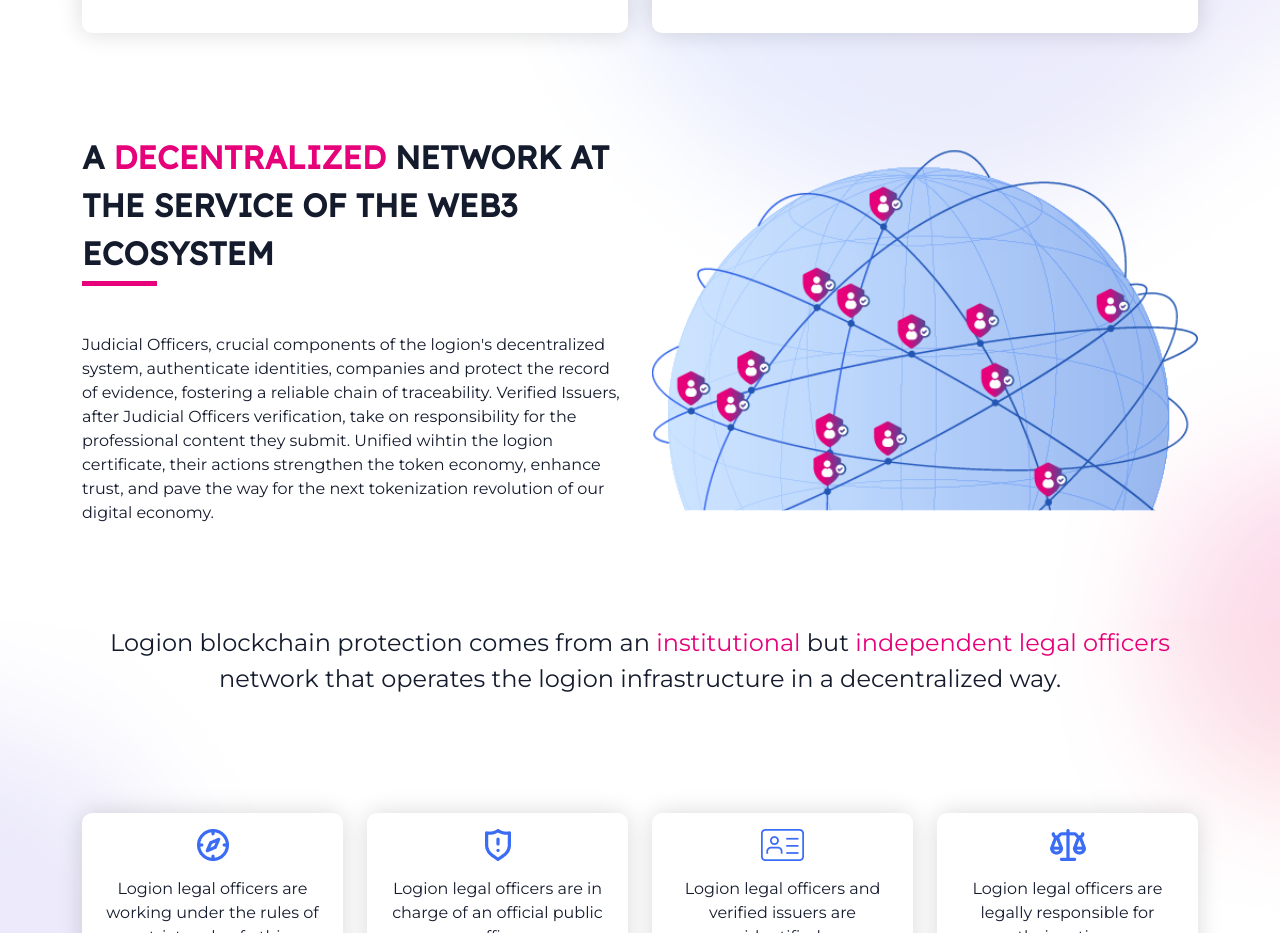
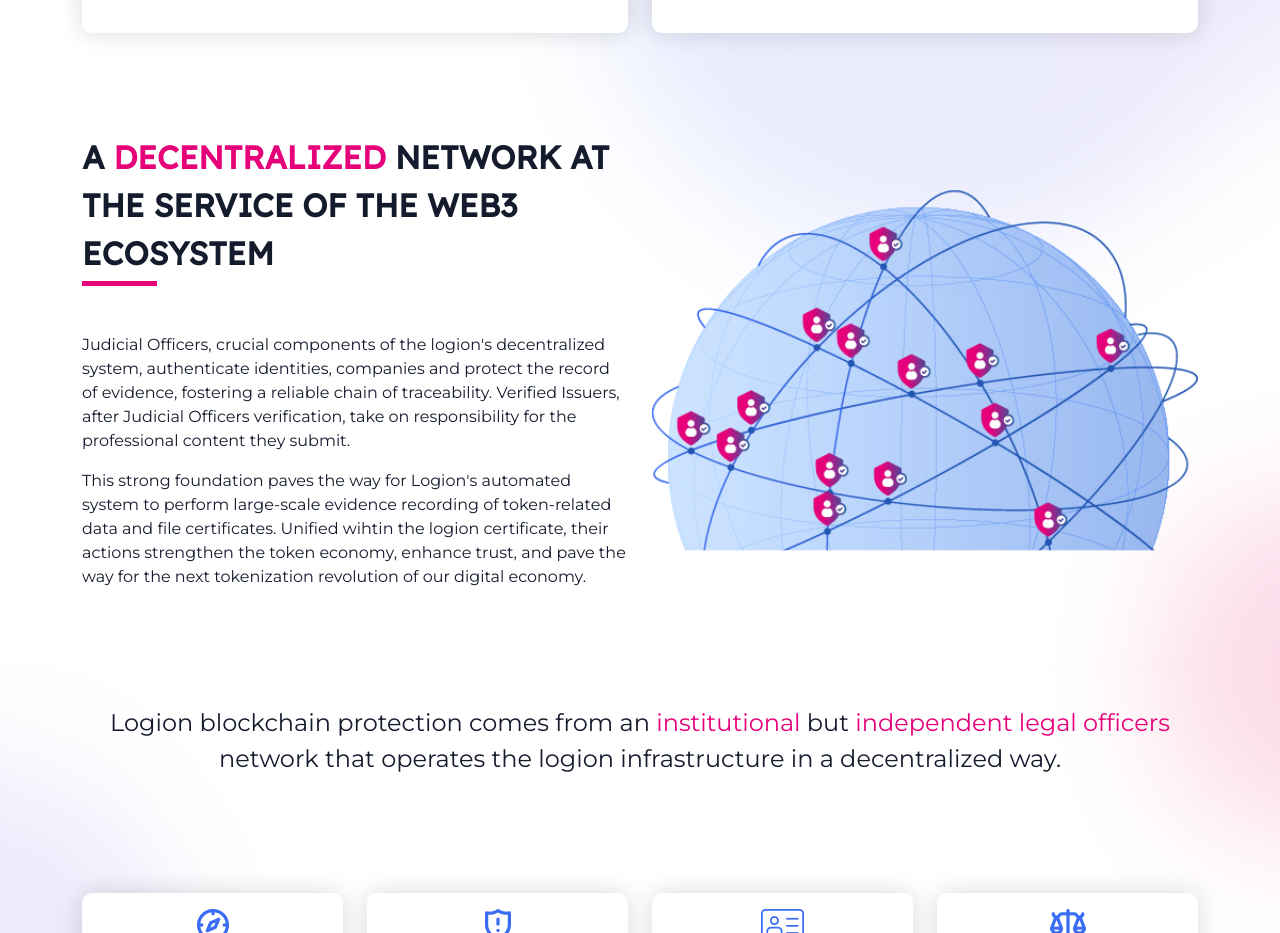
Before and after one commit to logion-network/logion-web-site, a React (Create React App) app: page / in a window 1280 px wide. Shown: the part 2046-2979 px from the top of the page. Built offline with nearby package versions, Linux system fonts and the light colour scheme.

Commit message:
Update Content.tsx

```diff
--- a/src/Content.tsx
+++ b/src/Content.tsx
@@ -158,7 +158,8 @@ export const CONTENT: ReactNode = (<>
         </>}
         paragraphs={<>
             { /* START EDIT */ }
-            Judicial Officers, crucial components of the logion's decentralized system, authenticate identities, companies and protect the record of evidence, fostering a reliable chain of traceability. Verified Issuers, after Judicial Officers verification, take on responsibility for the professional content they submit. Unified wihtin the logion certificate, their actions strengthen the token economy, enhance trust, and pave the way for the next tokenization revolution of our digital economy.
+           <p> Judicial Officers, crucial components of the logion's decentralized system, authenticate identities, companies and protect the record of evidence, fostering a reliable chain of traceability. Verified Issuers, after Judicial Officers verification, take on responsibility for the professional content they submit.</p>
+           <p>This strong foundation paves the way for Logion's automated system to perform large-scale evidence recording of token-related data and file certificates. Unified wihtin the logion certificate, their actions strengthen the token economy, enhance trust, and pave the way for the next tokenization revolution of our digital economy.</p>
             { /* STOP EDIT */ }
         </>}
         images={<>
```
